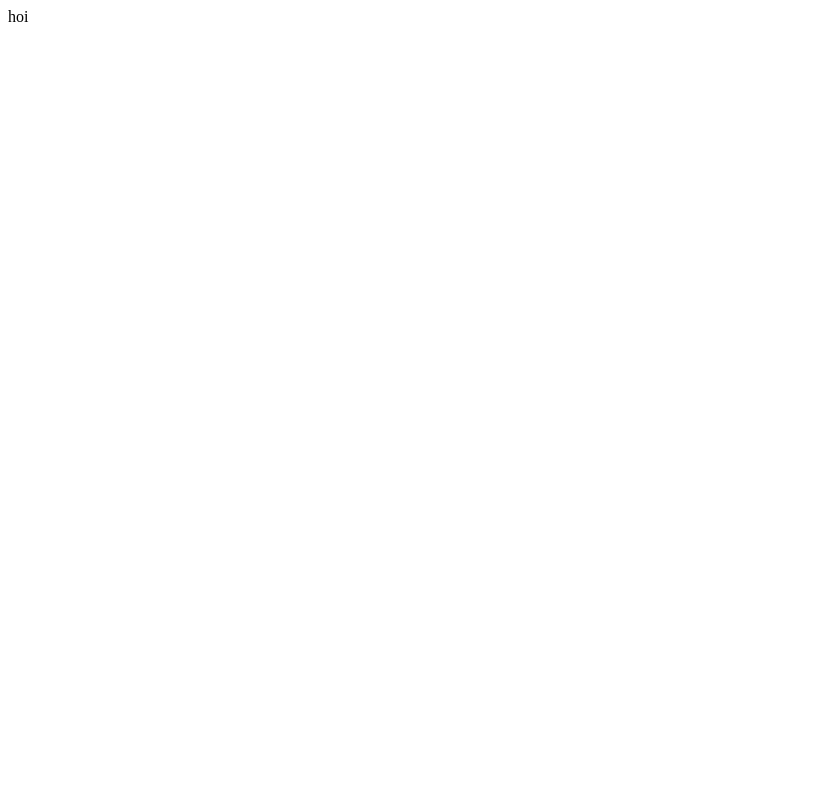
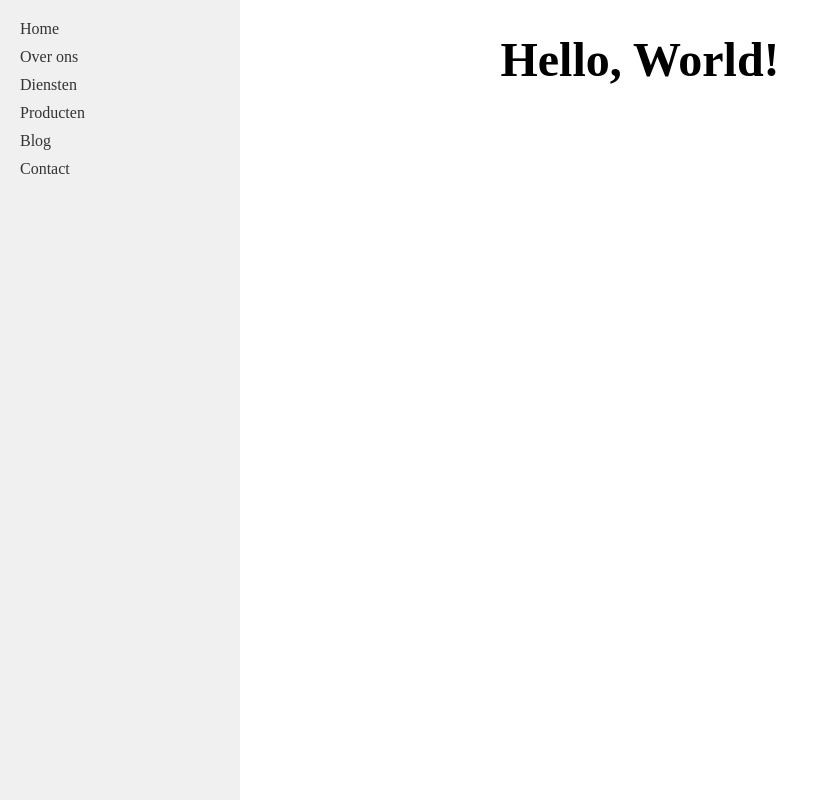
Before and after one commit to swiftoss/empiregage-stage, a Vue app in the folder hello-vue-app/: page / in a window 1280 px wide. Shown: the whole page, without its empty margins (0-831 px from the left). Built offline with nearby package versions, Linux system fonts and the light colour scheme.

Commit message:
Sidebar toegevoegd voor navigatie

```diff
--- a/hello-vue-app/public/index.html
+++ b/hello-vue-app/public/index.html
@@ -7,6 +7,10 @@
   <title>Empire Gage</title>
 </head>
 <body>
-  hoi
+
+  <div id="app"></div>
+  <div id="navbar"></div>
+
+
 </body>
 </html>
--- a/hello-vue-app/src/App.vue
+++ b/hello-vue-app/src/App.vue
@@ -1,26 +1,23 @@
 <template>
-  <img alt="Vue logo" src="./assets/logo.png">
-  <HelloWorld msg="Welcome to Your Vue.js App"/>
+  <div>
+    <HelloWorld />
+    <SideNavbar />
+  </div>
 </template>
 
 <script>
-import HelloWorld from './components/HelloWorld.vue'
+import HelloWorld from './components/HelloWorld.vue';
+import SideNavbar from './components/SideNavbar.vue';
 
 export default {
   name: 'App',
   components: {
-    HelloWorld
+    HelloWorld,
+    SideNavbar
   }
-}
+};
 </script>
 
 <style>
-#app {
-  font-family: Avenir, Helvetica, Arial, sans-serif;
-  -webkit-font-smoothing: antialiased;
-  -moz-osx-font-smoothing: grayscale;
-  text-align: center;
-  color: #2c3e50;
-  margin-top: 60px;
-}
+/* Voeg hier je stijlregels toe */
 </style>
--- a/hello-vue-app/src/components/HelloWorld.vue
+++ b/hello-vue-app/src/components/HelloWorld.vue
@@ -1,58 +1,23 @@
 <template>
     <div class="hello">
       <h1>{{ msg }}</h1>
-    <p>
-      For a guide and recipes on how to configure / customize this project,<br>
-      check out the
-      <a href="https://cli.vuejs.org" target="_blank" rel="noopener">vue-cli documentation</a>.
-    </p>
-    <h3>Installed CLI Plugins</h3>
-    <ul>
-      <li><a href="https://github.com/vuejs/vue-cli/tree/dev/packages/%40vue/cli-plugin-babel" target="_blank" rel="noopener">babel</a></li>
-      <li><a href="https://github.com/vuejs/vue-cli/tree/dev/packages/%40vue/cli-plugin-eslint" target="_blank" rel="noopener">eslint</a></li>
-    </ul>
-    <h3>Essential Links</h3>
-    <ul>
-      <li><a href="https://vuejs.org" target="_blank" rel="noopener">Core Docs</a></li>
-      <li><a href="https://forum.vuejs.org" target="_blank" rel="noopener">Forum</a></li>
-      <li><a href="https://chat.vuejs.org" target="_blank" rel="noopener">Community Chat</a></li>
-      <li><a href="https://twitter.com/vuejs" target="_blank" rel="noopener">Twitter</a></li>
-      <li><a href="https://news.vuejs.org" target="_blank" rel="noopener">News</a></li>
-    </ul>
-    <h3>Ecosystem</h3>
-    <ul>
-      <li><a href="https://router.vuejs.org" target="_blank" rel="noopener">vue-router</a></li>
-      <li><a href="https://vuex.vuejs.org" target="_blank" rel="noopener">vuex</a></li>
-      <li><a href="https://github.com/vuejs/vue-devtools#vue-devtools" target="_blank" rel="noopener">vue-devtools</a></li>
-      <li><a href="https://vue-loader.vuejs.org" target="_blank" rel="noopener">vue-loader</a></li>
-      <li><a href="https://github.com/vuejs/awesome-vue" target="_blank" rel="noopener">awesome-vue</a></li>
-    </ul>
     </div>
   </template>
 
   <script>
   export default {
     name: 'HelloWorld',
-  props: {
-    msg: String
+    data() {
+      return {
+        msg: 'Hello, World!'
+      };
     }
-}
+  };
   </script>
 
-<!-- Add "scoped" attribute to limit CSS to this component only -->
   <style scoped>
-h3 {
-  margin: 40px 0 0;
-}
-ul {
-  list-style-type: none;
-  padding: 0;
-}
-li {
-  display: inline-block;
-  margin: 0 10px;
-}
-a {
-  color: #42b983;
+  .hello {
+    font-size: 24px;
+    text-align: center;
   }
   </style>
--- /dev/null
+++ b/hello-vue-app/src/components/SideNavbar.vue
@@ -0,0 +1,43 @@
+<template>
+    <nav class="navbar">
+      <ul class="nav-links">
+        <li class="nav-link"><a href="#">Home</a></li>
+        <li class="nav-link"><a href="#">Over ons</a></li>
+        <li class="nav-link"><a href="#">Diensten</a></li>
+        <li class="nav-link"><a href="#">Producten</a></li>
+        <li class="nav-link"><a href="#">Blog</a></li>
+        <li class="nav-link"><a href="#">Contact</a></li>
+      </ul>
+    </nav>
+  </template>
+
+  <style>
+  .navbar {
+    position: fixed;
+    left: 0;
+    top: 0;
+    height: 100vh;
+    width: 200px;
+    background-color: #f0f0f0;
+    padding: 20px;
+  }
+
+  .nav-links {
+    list-style: none;
+    padding: 0;
+    margin: 0;
+  }
+
+  .nav-link {
+    margin-bottom: 10px;
+  }
+
+  .nav-link a {
+    text-decoration: none;
+    color: #333;
+  }
+
+  .nav-link a:hover {
+    color: #000;
+  }
+  </style>
```
Lines whose indentation alone changed are shown as unchanged.
